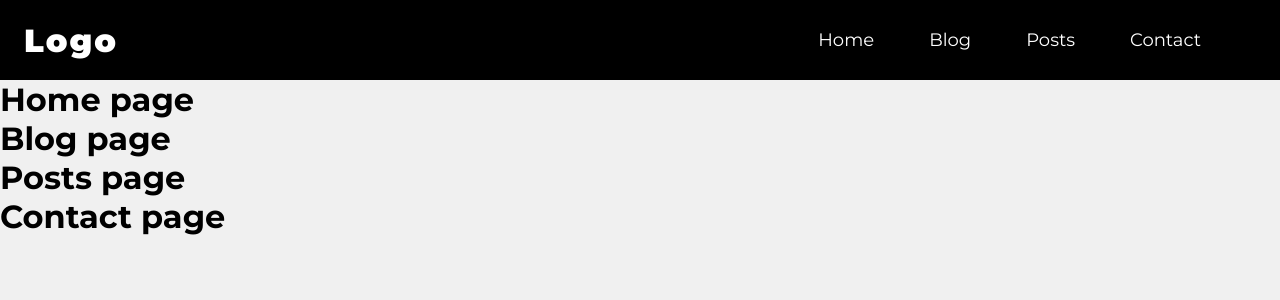
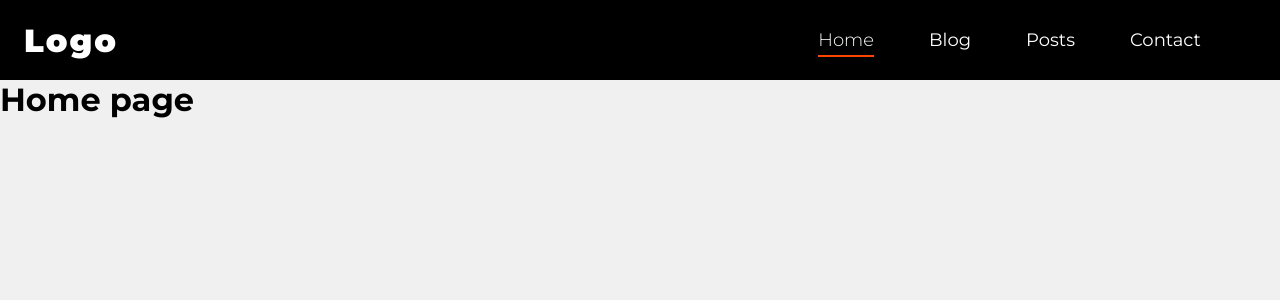
Before and after one commit to BrownEdgar/React_Poghos, a React (Vite) app: page / in a window 1280 px wide. Shown: the top 300 px of the page. Built offline with nearby package versions, Linux system fonts and the light colour scheme.

Commit message:
router done

```diff
--- a/package.json
+++ b/package.json
@@ -17,6 +17,7 @@
     "nanoid": "^5.0.4",
     "react": "^18.2.0",
     "react-dom": "^18.2.0",
+    "react-router-dom": "^6.21.1",
     "sass": "^1.69.5",
     "yup": "^1.3.3"
   },
--- a/src/Lessons/React-router/App.jsx
+++ b/src/Lessons/React-router/App.jsx
@@ -1,18 +1,24 @@
+import { Navigate, Route, Routes } from 'react-router-dom'
 import './App.scss'
 import NavBar from './components/Navbar/NavBar'
 import Blog from './pages/Blog'
 import Contact from './pages/Contact'
 import Home from './pages/Home'
 import Posts from './pages/Posts'
+import Errorpage from './pages/Errorpage'
+import ROUTES from './routes'
 
 export default function App() {
   return (
     <div>
       <NavBar />
-      <Home />
-      <Blog />
-      <Posts />
-      <Contact />
+      <Routes>
+        <Route path={ROUTES.HOME} element={<Home />} />
+        <Route path={ROUTES.BLOG} element={<Blog name="Secret word" />} />
+        <Route path={ROUTES.POSTS} element={<Posts />} />
+        <Route path={ROUTES.CONTACT} element={<Contact />} />
+        <Route path={ROUTES.ERRORPAGE} element={<Errorpage />} />
+      </Routes>
     </div>
   )
 }
--- a/src/Lessons/React-router/components/Navbar/NavBar.jsx
+++ b/src/Lessons/React-router/components/Navbar/NavBar.jsx
@@ -1,24 +1,26 @@
+import { Link, NavLink } from 'react-router-dom'
 import './Navbar.scss'
+import ROUTES from '../../routes'
 
 export default function NavBar() {
   return (
     <header>
       <div className="logo">
-        <a href="/">Logo</a>
+        <Link to="/">Logo</Link>
       </div>
       <nav>
         <ul>
           <li>
-            <a href="/">Home</a>
+            <NavLink to={ROUTES.HOME}>Home</NavLink>
           </li>
           <li>
-            <a href="/blog">Blog</a>
+            <NavLink to={ROUTES.BLOG}>Blog</NavLink>
           </li>
           <li>
-            <a href="/posts">Posts</a>
+            <NavLink to={ROUTES.POSTS}>Posts</NavLink>
           </li>
           <li>
-            <a href="/contact">Contact</a>
+            <NavLink to={ROUTES.CONTACT}>Contact</NavLink>
           </li>
         </ul>
       </nav>
--- a/src/Lessons/React-router/components/Navbar/Navbar.scss
+++ b/src/Lessons/React-router/components/Navbar/Navbar.scss
@@ -18,6 +18,13 @@ header {
         font-size: 18px;
         color: #fff;
         display: inline-block;
+        a {
+          padding-bottom: 4px;
+          &.active {
+            border-bottom: 2px solid orangered;
+            font-weight: 300;
+          }
+        }
       }
     }
   }
--- a/src/Lessons/React-router/pages/Blog.jsx
+++ b/src/Lessons/React-router/pages/Blog.jsx
@@ -1,7 +1,7 @@
-export default function Blog() {
+export default function Blog({ name }) {
   return (
     <div>
-      <h1>Blog page</h1>
+      <h1>Blog page = {name}</h1>
     </div>
   )
 }
--- a/src/Lessons/React-router/pages/Contact.jsx
+++ b/src/Lessons/React-router/pages/Contact.jsx
@@ -1,5 +1,3 @@
-import React from 'react'
-
 export default function Contact() {
   return (
     <div>
--- /dev/null
+++ b/src/Lessons/React-router/pages/Errorpage.jsx
@@ -0,0 +1,24 @@
+import { Link, useNavigate } from 'react-router-dom';
+import ROUTES from '../routes';
+
+export default function Errorpage() {
+  const navigate = useNavigate();
+
+  const goHome = () => {
+    // navigate(ROUTES.HOME)
+    // navigate({
+    //   pathname: ROUTES.HOME,
+    // })
+    navigate(-1)
+  }
+
+  return (
+    <div>
+      <h2 style={{ color: 'grey' }}>
+        404 | Page not found
+      </h2>
+      <Link to={ROUTES.HOME}>Go home</Link>
+      <button onClick={goHome}>go home</button>
+    </div>
+  )
+}
--- /dev/null
+++ b/src/Lessons/React-router/routes.js
@@ -0,0 +1,9 @@
+const ROUTES = {
+  HOME: '/',
+  BLOG: '/blog',
+  POSTS: '/posts',
+  CONTACT: '/contact',
+  ERRORPAGE: '*',
+}
+
+export default ROUTES;
--- a/src/main.jsx
+++ b/src/main.jsx
@@ -2,5 +2,10 @@
 import ReactDOM from 'react-dom/client'
 import App from './Lessons/React-router/App'
 import './index.css'
+import { BrowserRouter as Router } from 'react-router-dom'
 
-ReactDOM.createRoot(document.getElementById('root')).render(<App />)
+ReactDOM.createRoot(document.getElementById('root')).render(
+  <Router>
+    <App />
+  </Router>
+)
```
Also changed, not shown: 1 other file (tests, documents, lock files or other folders).
